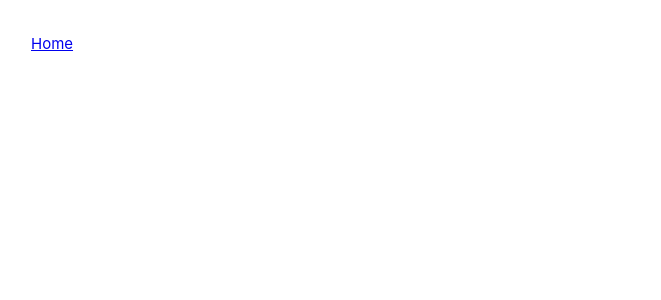
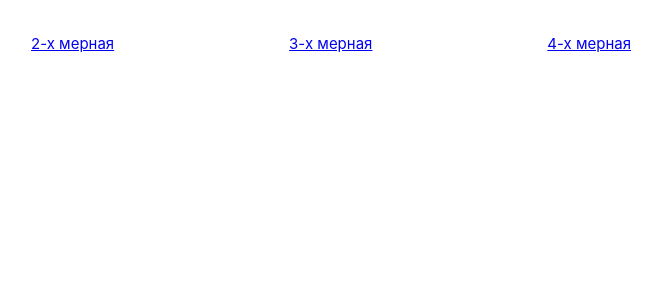
Before and after one commit to StasBeep/teacherProgramm, a Vue app: page /four-dimensional in a window 1280 px wide. Before the commit this address had no page. Shown: the top 300 px of the page, without its empty margins (1-662 px from the left). Built offline with nearby package versions, Linux system fonts and the light colour scheme.

Commit message:
настройка роутов

```diff
--- a/src/App.vue
+++ b/src/App.vue
@@ -1,11 +1,12 @@
 <script setup>
-import HelloWorld from './components/HelloWorld.vue'
 </script>
 
 <template>
   <header>
-    <nav>
-      <RouterLink to="/">Home</RouterLink>
+    <nav class="menu">
+      <RouterLink to="/">2-x мерная</RouterLink>
+      <RouterLink to="/three-dimensional">3-x мерная</RouterLink>
+      <RouterLink to="/four-dimensional">4-x мерная</RouterLink>
     </nav>
   </header>
 
@@ -13,5 +14,9 @@ import HelloWorld from './components/HelloWorld.vue'
 </template>
 
 <style lang="scss" scoped>
-
+.menu {
+  width: 600px;
+  display: flex;
+  justify-content: space-between;
+}
 </style>
--- a/src/router/index.js
+++ b/src/router/index.js
@@ -1,5 +1,7 @@
 import { createRouter, createWebHistory } from 'vue-router'
 import HomeView from '../views/HomeView.vue'
+import ThreeDimension from '@/views/ThreeDimension.vue'
+import FourDimensional from '@/views/FourDimensional.vue'
 
 const router = createRouter({
   history: createWebHistory(import.meta.env.BASE_URL),
@@ -8,6 +10,16 @@ const router = createRouter({
       path: '/',
       name: 'home',
       component: HomeView
+    },
+    {
+      path: '/three-dimensional',
+      name: "Расчёт 3-х мерной матрицы",
+      component:ThreeDimension
+    },
+    {
+      path: '/four-dimensional',
+      name: "Расчёт 4-х мерной матрицы",
+      component: FourDimensional
     }
   ]
 })
--- /dev/null
+++ b/src/views/FourDimensional.vue
@@ -0,0 +1,10 @@
+<template>
+
+</template>
+
+<script setup>
+</script>
+
+<style>
+
+</style>
--- /dev/null
+++ b/src/views/ThreeDimension.vue
@@ -0,0 +1,10 @@
+<template>
+
+</template>
+
+<script setup>
+</script>
+
+<style>
+
+</style>
```
